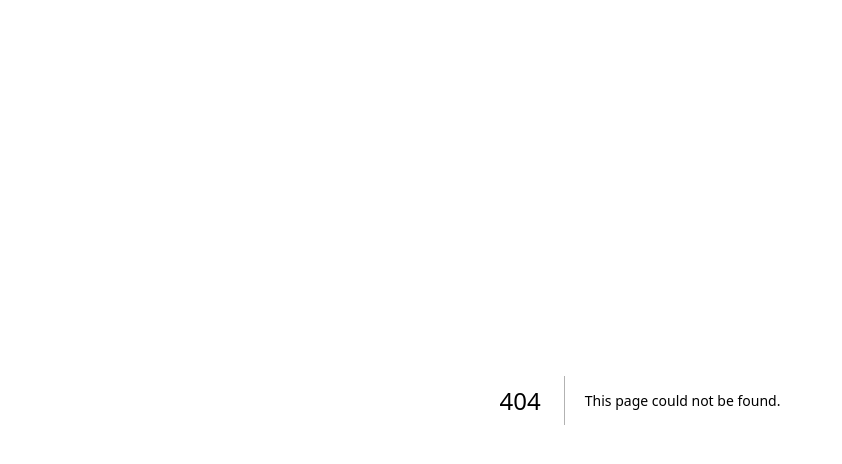
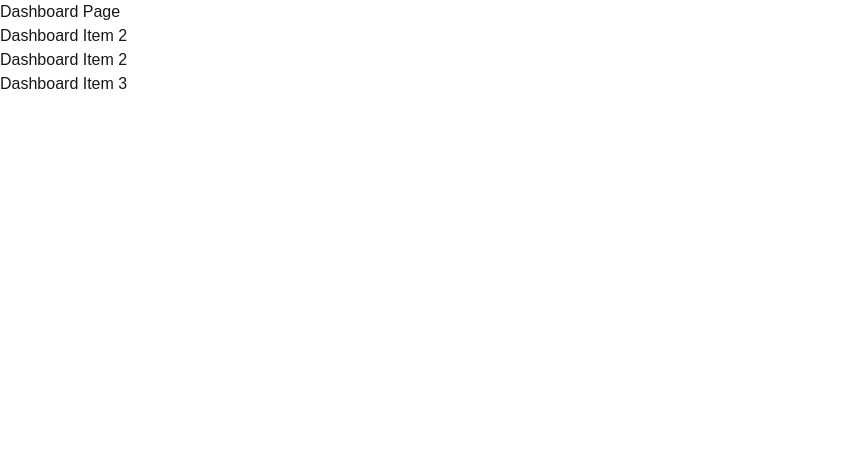
Before and after one commit to mdisrafil79/projects-2, a Next.js app: page /dashboard in a window 1280 px wide. Before the commit this address had no page. Shown: the top 464 px of the page, without its empty margins (0-842 px from the left). Built offline with nearby package versions, Linux system fonts and the light colour scheme.

Commit message:
dasboard add

```diff
--- /dev/null
+++ b/app/dashboard/page.jsx
@@ -0,0 +1,17 @@
+import React from 'react';
+
+const DashboardPage = () => {
+    console.log('Dashboard page rander')
+    return (
+        <div>
+            <h2>Dashboard Page</h2>
+            <ul>
+                <li>Dashboard Item 2</li>
+                <li>Dashboard Item 2</li>
+                <li>Dashboard Item 3</li>
+            </ul>
+        </div>
+    );
+};
+
+export default DashboardPage;
```
